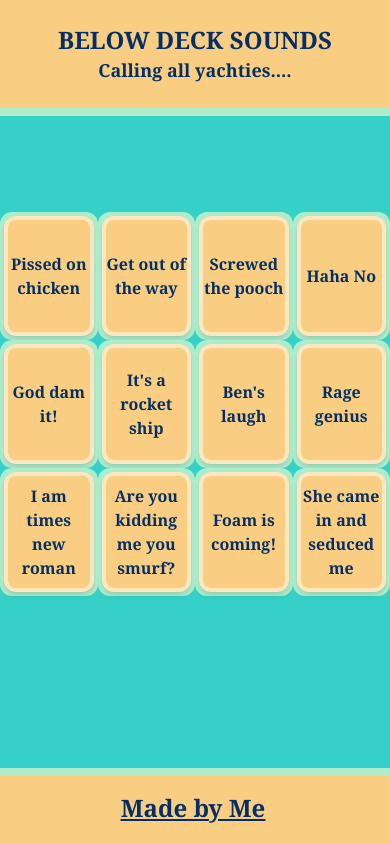
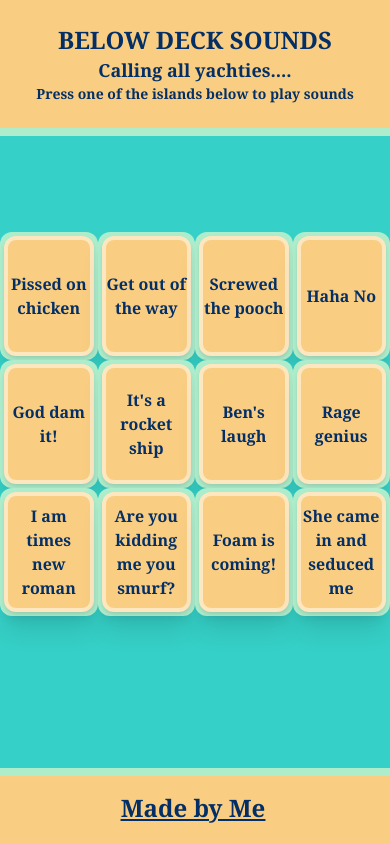
Before and after one commit to woodj22/below-deck-sounds, a Vue app: page / in a window 390 px wide. Built offline with nearby package versions, Linux system fonts and the light colour scheme.

Commit message:
Add shadowing to buttons and button press instructions

```diff
--- a/src/App.vue
+++ b/src/App.vue
@@ -3,6 +3,7 @@
   <header class="bg-sand h-auto text-center p-6 text-blue font-extrabold text-2xl md:text-4xl border-b-8 border-mintpinch">
   <h1>BELOW DECK SOUNDS</h1>
   <p class="text-lg">Calling all yachties....</p>
+  <p class="text-sm">Press one of the islands below to play sounds</p>
   </header>
     <div id="body" class="flex-grow md:p-32 pt-24">
     <Board />
--- a/src/components/Board.vue
+++ b/src/components/Board.vue
@@ -1,7 +1,7 @@
 <template>
   <div class="board" >
         <div class="grid grid-cols-4">
-        <div :key="index"  class="p-1 md:m-3 h-32 bg-mintpinch flex rounded-xl" v-for="(sound, index) in sounds">
+        <div :key="index"  class="p-1 md:m-3 h-32 bg-mintpinch shadow-xl flex rounded-xl" v-for="(sound, index) in sounds">
                 <button class="t-button" @myEvent="endSound" :class="{'border-4 border-wetsand': sound.url in audioList}" :key="index"  @click="playSound(sound.url)">
          {{ sound.quote }} </button>
          </div>
```
